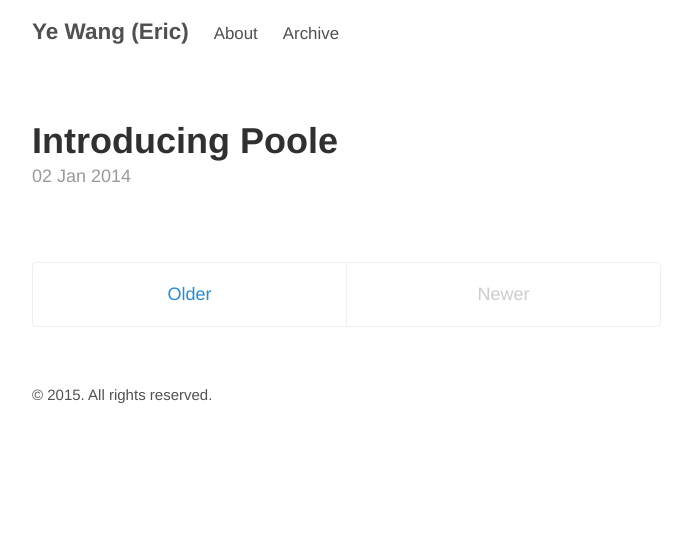
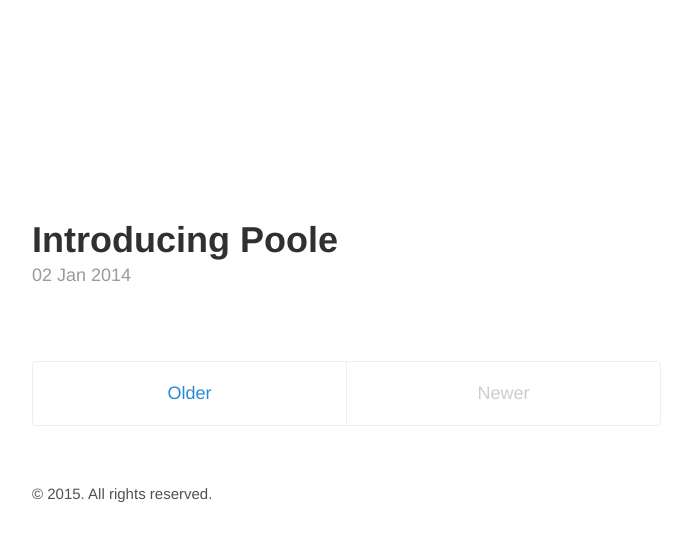
Before and after one commit to ericyewang/ericyewang.github.io, a Jekyll site: the page built from index.html, in a window 1280 px wide. Shown: the top 541 px of the page, without its empty margins (293-985 px from the left). Built offline with Jekyll 4.4.1, drawn with Linux system fonts in a browser that asks for light colours; the list of posts is cut into pages by our own code.

Commit message:
Adding blur effect

```diff
--- a/_sass/_masthead.scss
+++ b/_sass/_masthead.scss
@@ -1,5 +1,5 @@
 // Masthead
-//
+// Blurr effect
 // Super small header above the content for site name and short description.
 
 .masthead {
@@ -14,8 +14,22 @@
   color: #505050;
 
   a {
-    color: #505050;
+    color: transparent;
+    display: block;
+    text-transform: uppercase;
+    text-shadow: 0rem 0rem 5rem #fff;
+    letter-spacing: 1rem;
+    -webkit-transition: all 0.3s ease-in-out;
+    -moz-transition: all 0.3s ease-in-out;
+    -o-transition: all 0.3s ease-in-out;
+    -ms-transition: all 0.3s ease-in-out;
+    transition: all 0.3s ease-in-out;
   }
+  a:hover{
+	color: #fff;
+	text-shadow: 0rem 0rem 1rem #fff;
+	padding-left: 10rem;
+}
 
   small {
     font-size: 75%;
```
